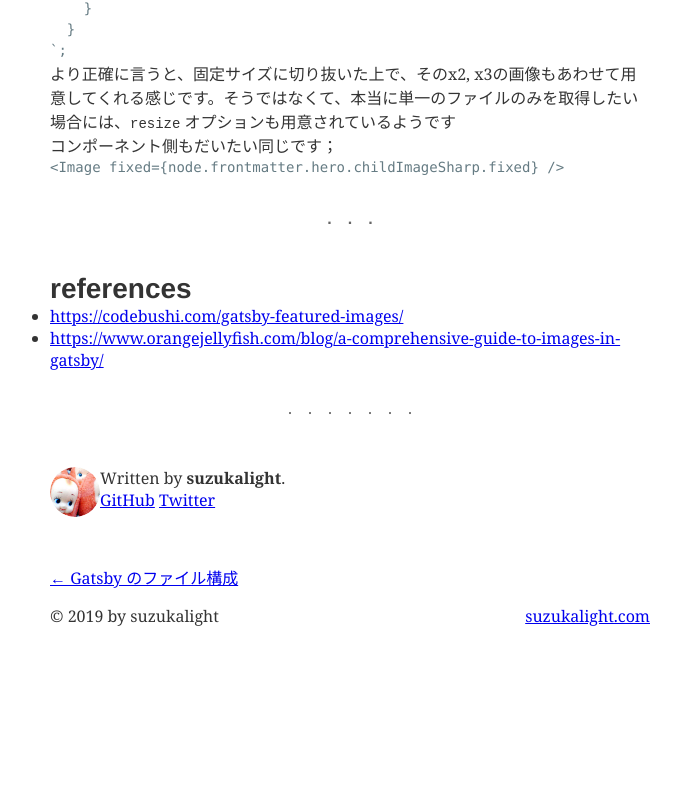
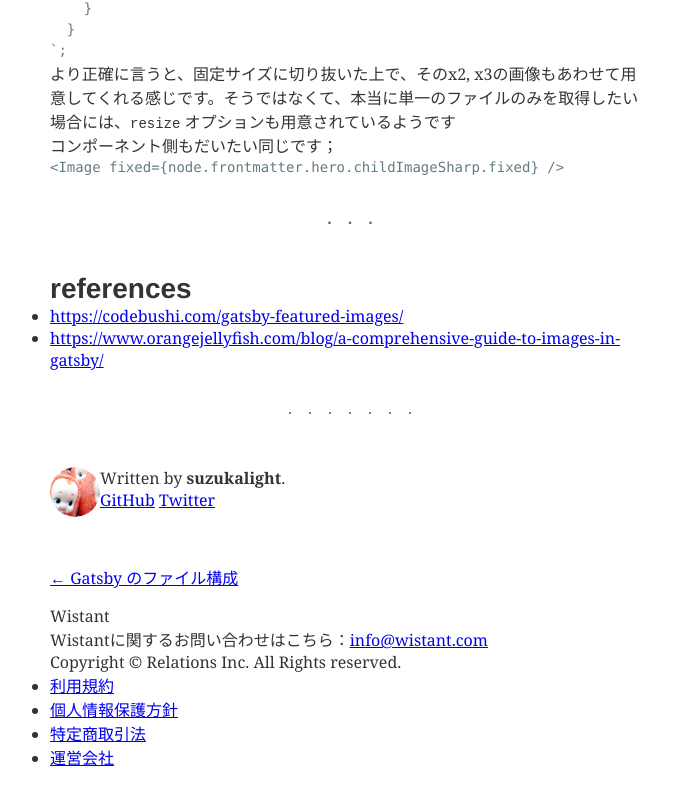
Before and after one commit to flute-inc/wistant-lp, a Gatsby site: page /2019-07-02-hero-image/ in a window 1280 px wide. Shown: the part 2505-3310 px from the top of the page, without its empty margins (290-971 px from the left). Before the commit the page ends 3172 px from the top, so only its background shows below. Built offline with nearby package versions, Linux system fonts and the light colour scheme; Gatsby itself is replaced by a stand-in of ours; some packages are replaced by stand-ins of ours; code samples lack their colours; what typography-theme-github would draw is missing.

Commit message:
appFooter配置

```diff
--- /dev/null
+++ b/src/components/molecules/AppFooter/index.js
@@ -0,0 +1,30 @@
+import React from 'react';
+import styles from './index.module.scss';
+
+const AppFooter = () => {
+  return (
+    <footer className={styles.footer}>
+      <div className={styles.inner}>
+        <div className={styles.logo}>Wistant</div>
+        <p className={styles.contact}>Wistantに関するお問い合わせはこちら：<a className={styles.contactLink} href="mailto:info@wistant.com">info@wistant.com</a></p>
+        <p className={styles.copy}>Copyright © Relations Inc. All Rights reserved.</p>
+        <ul className={styles.navi}>
+          <li className={styles.naviItem}>
+            <a className={styles.naviLink} href="./terms.html" target="_blank" rel="noopener">利用規約</a>
+          </li>
+          <li className={styles.naviItem}>
+            <a className={styles.naviLink} href="https://www.relationsgroup.co.jp/privacy-policy/" target="_blank" rel="noopener">個人情報保護方針</a>
+          </li>
+          <li className={styles.naviItem}>
+            <a className={styles.naviLink} href="./sctl.html" target="_blank" rel="noopener">特定商取引法</a>
+          </li>
+          <li className={styles.naviItem}>
+            <a className={styles.naviLink} href="https://www.relationsgroup.co.jp" target="_blank" rel="noopener">運営会社</a>
+          </li>
+        </ul>
+      </div>
+    </footer>
+  );
+};
+
+export default AppFooter;
--- a/src/components/templates/Layout/index.js
+++ b/src/components/templates/Layout/index.js
@@ -1,7 +1,8 @@
 import React from 'react';
-import { Link } from 'gatsby';
+// import { Link } from 'gatsby';
 
 import AppHeader from '../../molecules/AppHeader';
+import AppFooter from '../../molecules/AppFooter';
 import styles from './index.module.scss';
 
 // const HeaderLink = ({ title }) => (
@@ -28,21 +29,21 @@ import styles from './index.module.scss';
 //   );
 // };
 
-const Footer = () => (
-  <footer className={styles.footer}>
-    <p className={styles.footerCopyright}>© 2019 by suzukalight</p>
-    <p className={styles.footerToHome}>
-      <Link to="/">suzukalight.com</Link>
-    </p>
-  </footer>
-);
+// const Footer = () => (
+//   <footer className={styles.footer}>
+//     <p className={styles.footerCopyright}>© 2019 by suzukalight</p>
+//     <p className={styles.footerToHome}>
+//       <Link to="/">suzukalight.com</Link>
+//     </p>
+//   </footer>
+// );
 
 const Layout = ({ location, title, children }) => (
   <div className={styles.root}>
     {/* <Header location={location} title={title} /> */}
     <AppHeader location={location} title={title} />
     <main>{children}</main>
-    <Footer />
+    <AppFooter />
   </div>
 );
 
--- a/src/components/templates/Layout/index.module.scss
+++ b/src/components/templates/Layout/index.module.scss
@@ -11,36 +11,36 @@
   }
 }
 
-.headerBig {
-  font-size: 3rem;
-  line-height: 3.25rem;
-  margin-bottom: 2rem;
-  margin-top: 0px;
+// .headerBig {
+//   font-size: 3rem;
+//   line-height: 3.25rem;
+//   margin-bottom: 2rem;
+//   margin-top: 0px;
 
-  @include mq($vp-s) {
-    font-size: 2rem;
-  }
-}
+//   @include mq($vp-s) {
+//     font-size: 2rem;
+//   }
+// }
 
-.headerSmall {
-  margin-top: 0px;
-}
+// .headerSmall {
+//   margin-top: 0px;
+// }
 
-.siteName {
-  box-shadow: none;
-  text-decoration: none;
-  color: inherit;
-}
+// .siteName {
+//   box-shadow: none;
+//   text-decoration: none;
+//   color: inherit;
+// }
 
-.footer {
-  display: flex;
-}
+// .footer {
+//   display: flex;
+// }
 
-.footerCopyright {
-  flex-grow: 1;
-}
+// .footerCopyright {
+//   flex-grow: 1;
+// }
 
-.footerToHome {
-  flex-grow: 1;
-  text-align: right;
-}
+// .footerToHome {
+//   flex-grow: 1;
+//   text-align: right;
+// }
```
Also changed, not shown: src/components/molecules/AppFooter/index.module.scss (added).
